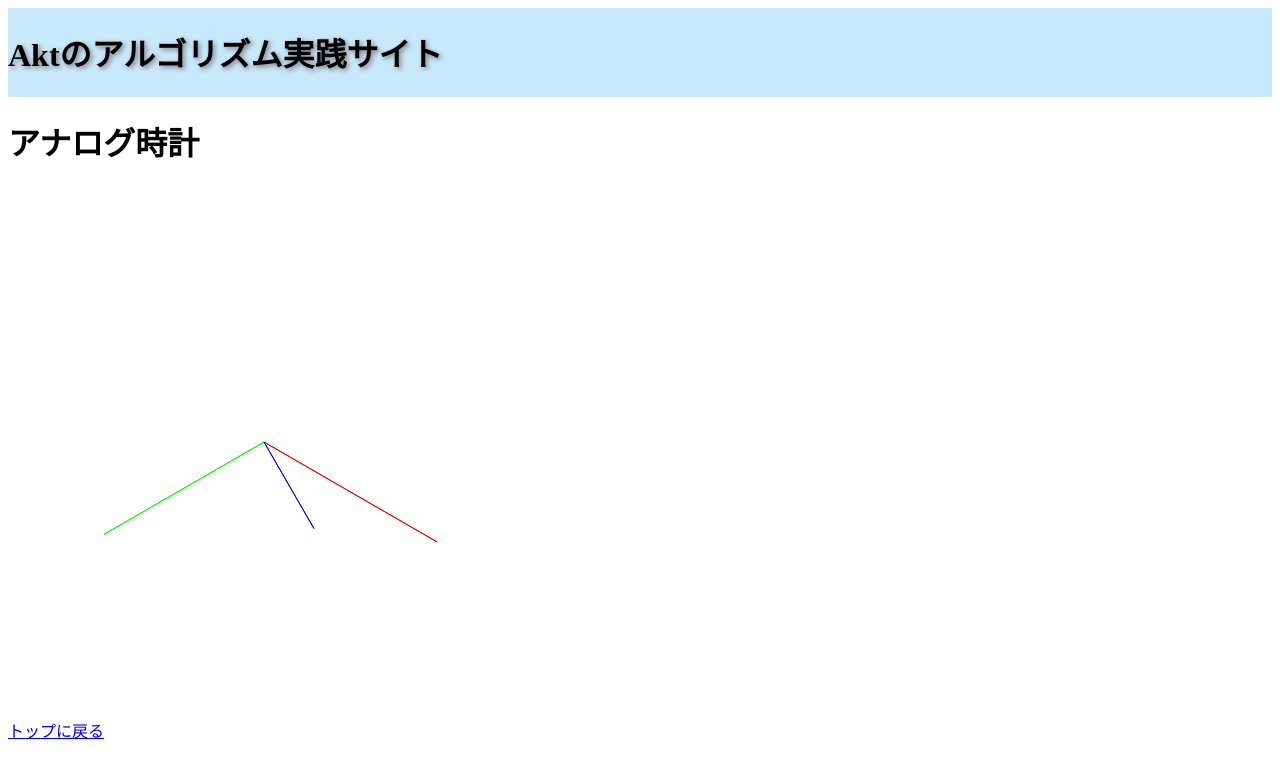
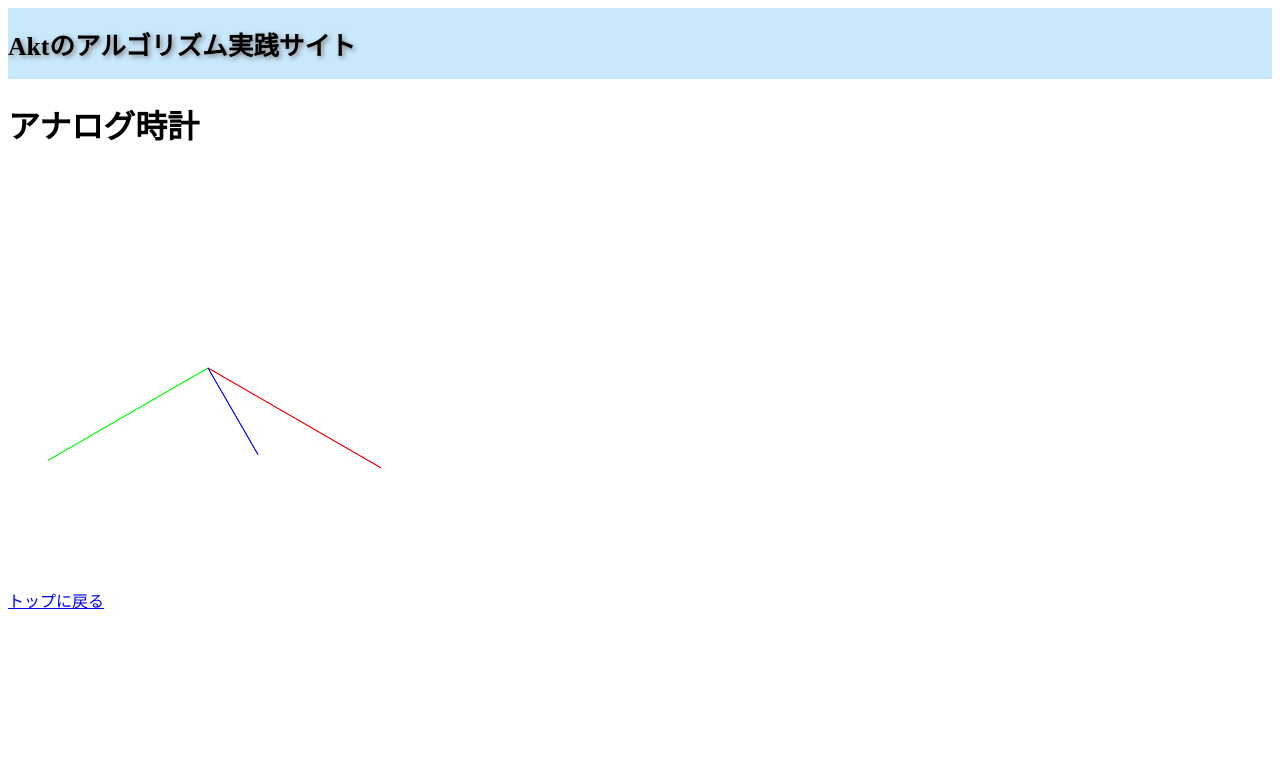
Before and after one commit to akt-2019/akt-2019.github.io, a plain HTML site: page clock.html in a window 1280 px wide. Drawn offline with Linux system fonts and the light colour scheme.

Commit message:
moblie viewport

```diff
--- a/clock.html
+++ b/clock.html
@@ -16,7 +16,7 @@
     <noscript>
         <p>JavaScriptを有効にしてください。</p>
     </noscript>
-    <canvas id="clock-canvas" width=512 height=512>
+    <canvas id="clock-canvas">
     </canvas>
     <p><a href="./index.html">トップに戻る</a></p>
     <script src="js/clock.js"></script>
--- a/css/style.css
+++ b/css/style.css
@@ -4,7 +4,8 @@
     top:0;
     left:0;
     right:0;
-    font: 1em serif;
+    width:100%;
+    font: 80% serif;
     text-shadow: 2px 2px 5px gray;
     text-align:start;
     overflow:auto;
--- a/js/clock.js
+++ b/js/clock.js
@@ -11,12 +11,11 @@ var lenSecond = 200;
 var lenMinute = 185;
 var lenHour = 100;
 var date = new Date();
-// let second = Math.floor((Date.now() / 1000) % 60);
-// let minute = Math.floor((Date.now() / 60000) % 60);
-// let hour = Math.floor((Date.now() / 3600000) % 12)-3;
 var second = date.getSeconds();
 var minute = date.getMinutes();
 var hour = date.getHours();
+canvas.width = window.screen.width / 2;
+canvas.height = canvas.width;
 posSecond = {
     x: lenSecond * Math.sin(getRadian(6 * second)),
     y: lenSecond * Math.cos(getRadian(6 * second))
```
Also changed, not shown: 2 other files.
